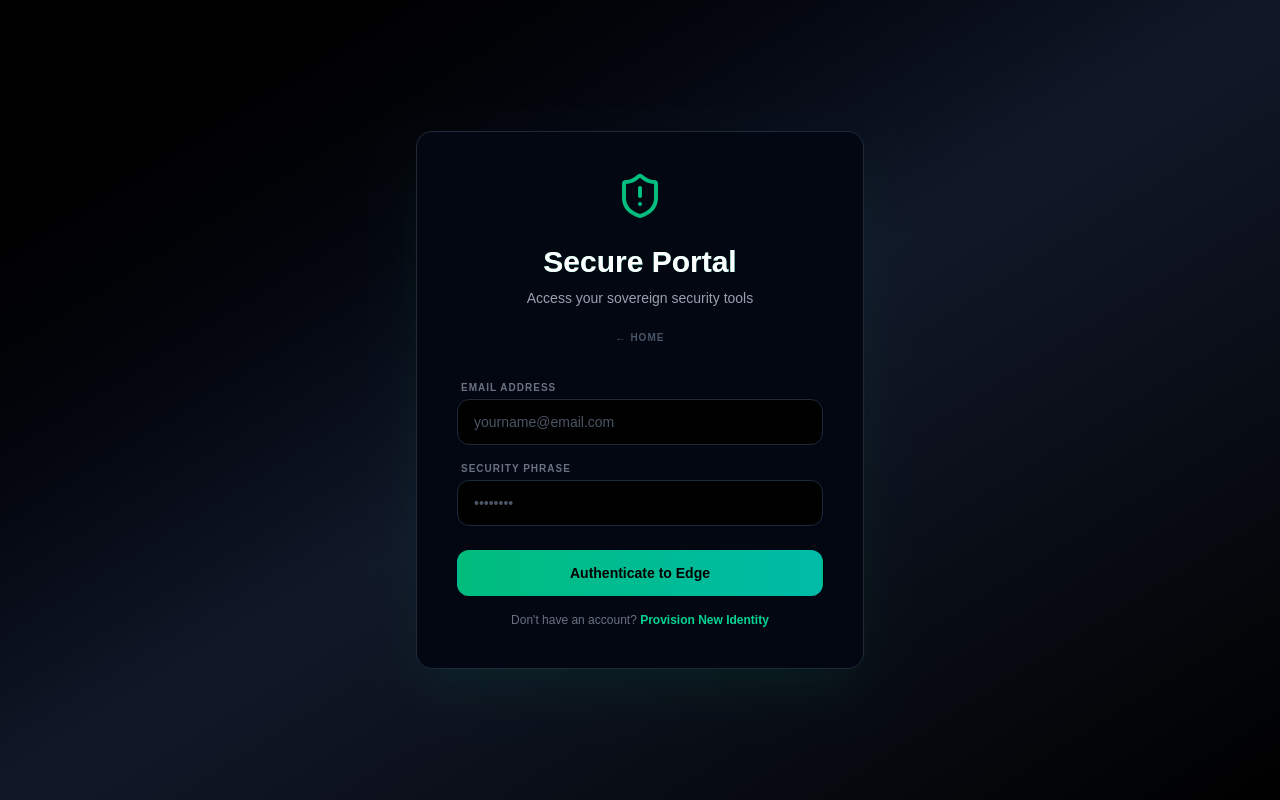
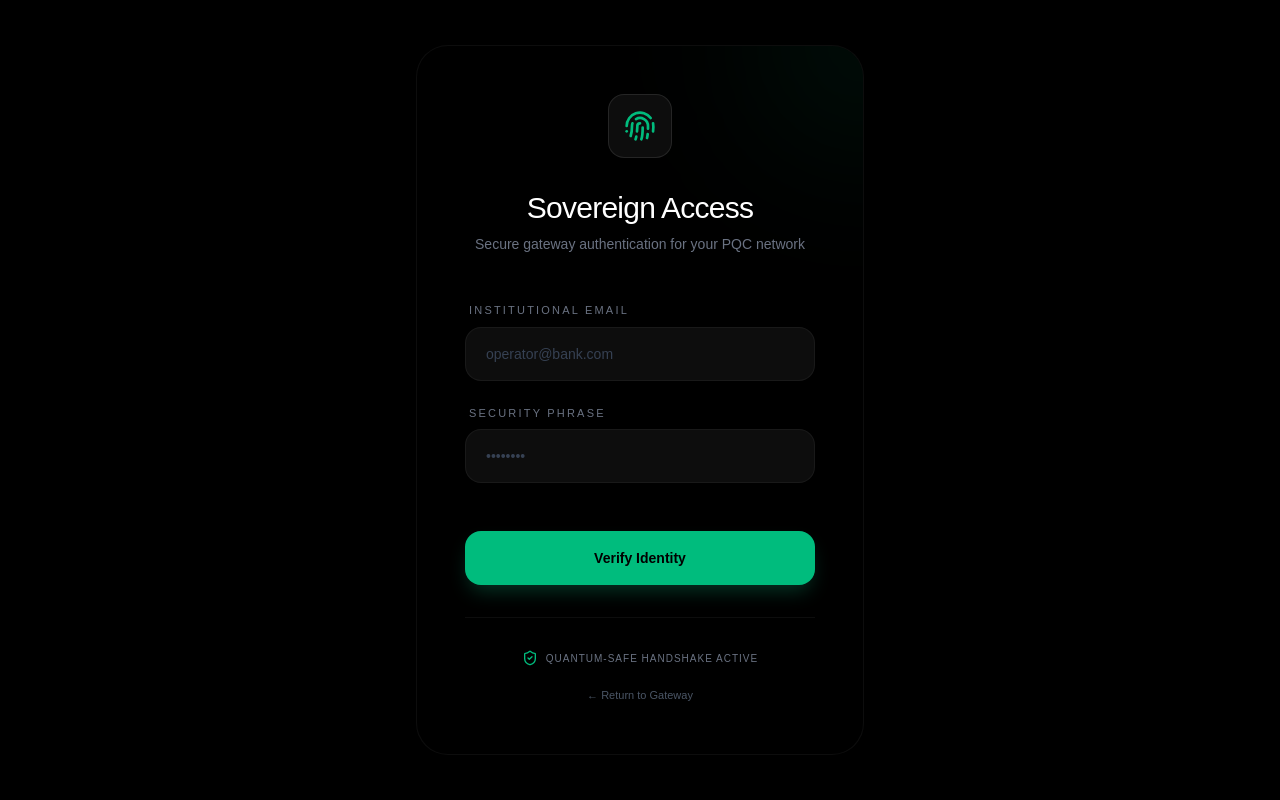
Before and after one commit to harishrsk/Y-shield, a Next.js app in the folder dashboard/: page /login in a window 1280 px wide. Built offline with nearby package versions, Linux system fonts and the light colour scheme.

Commit message:
ux: pivot login and pricing to a comfortable Sovereign Entry and Provisioning design

```diff
--- a/dashboard/src/app/login/page.tsx
+++ b/dashboard/src/app/login/page.tsx
@@ -2,7 +2,7 @@
 
 import { signIn } from "next-auth/react";
 import { useState } from "react";
-import { ShieldAlert, Loader2, AlertCircle } from "lucide-react";
+import { ShieldCheck, Loader2, AlertCircle, Fingerprint } from "lucide-react";
 import { useRouter } from "next/navigation";
 
 export default function Login() {
@@ -37,51 +37,53 @@ export default function Login() {
   };
 
   return (
-    <div className="min-h-screen flex items-center justify-center bg-black bg-gradient-to-br from-black via-gray-900 to-transparent p-4">
-      <div className="max-w-md w-full space-y-8 p-10 bg-gray-950 rounded-2xl shadow-2xl shadow-emerald-500/10 border border-gray-800 transition-all">
-        <div className="text-center">
-          <ShieldAlert className="mx-auto h-12 w-12 text-emerald-500" />
-          <h2 className="mt-6 text-3xl font-extrabold text-white text-transparent bg-clip-text bg-gradient-to-r from-emerald-400 to-teal-600">
-            Secure Portal
+    <div className="min-h-screen flex items-center justify-center bg-black bg-[radial-gradient(circle_at_center,_var(--tw-gradient-stops))] from-slate-900 via-black to-black p-4">
+      <div className="max-w-md w-full space-y-8 p-12 bg-black/40 backdrop-blur-xl rounded-[32px] border border-white/5 shadow-[0_0_50px_rgba(0,0,0,0.5)] relative overflow-hidden group">
+        {/* Subtle Background Glow */}
+        <div className="absolute -top-24 -right-24 w-48 h-48 bg-emerald-500/10 rounded-full blur-[80px] group-hover:bg-emerald-500/20 transition-all duration-700"></div>
+
+        <div className="text-center relative z-10">
+          <div className="inline-flex items-center justify-center w-16 h-16 bg-white/5 rounded-2xl border border-white/10 mb-8">
+            <Fingerprint className="h-8 w-8 text-emerald-500" />
+          </div>
+          <h2 className="text-3xl font-light tracking-tight text-white mb-2">
+            Sovereign Access
           </h2>
-          <p className="mt-2 text-sm text-gray-400 font-medium">Access your sovereign security tools</p>
-          <div className="mt-4">
-            <a href="/" className="text-[10px] text-gray-600 hover:text-emerald-500 transition-colors uppercase tracking-widest font-bold">← Home</a>
-          </div>
+          <p className="text-sm text-gray-500 font-light">Secure gateway authentication for your PQC network</p>
         </div>
 
         {error && (
-          <div className="bg-red-900/20 border border-red-500/30 p-4 rounded-xl flex items-center gap-3 animate-shake">
+          <div className="bg-red-500/5 border border-red-500/20 p-4 rounded-2xl flex items-center gap-3">
             <AlertCircle className="w-5 h-5 text-red-500 shrink-0" />
             <p className="text-xs text-red-400 font-medium">{error}</p>
           </div>
         )}
 
-        <form className="mt-8 space-y-6" onSubmit={handleSubmit}>
-          <div className="rounded-md shadow-sm space-y-4">
-            <div>
-              <label className="text-[10px] uppercase tracking-widest text-gray-500 font-bold ml-1 mb-1 block">Email Address</label>
+        <form className="mt-12 space-y-8 relative z-10" onSubmit={handleSubmit}>
+          <div className="space-y-6">
+            <div className="space-y-2">
+              <label className="text-[11px] uppercase tracking-[0.2em] text-gray-500 font-medium ml-1 block">Institutional Email</label>
               <input
                 id="email-address"
                 name="email"
                 type="email"
                 required
                 disabled={loading}
-                className="appearance-none relative block w-full px-4 py-3 border border-gray-800 bg-black placeholder-gray-600 text-white rounded-xl focus:outline-none focus:ring-1 focus:ring-emerald-500 focus:border-emerald-500 transition-all sm:text-sm"
-                placeholder="yourname@email.com"
+                className="appearance-none relative block w-full px-5 py-4 border border-white/5 bg-white/5 placeholder-gray-700 text-white rounded-2xl focus:outline-none focus:ring-1 focus:ring-emerald-500/50 focus:bg-white/[0.07] transition-all sm:text-sm"
+                placeholder="operator@bank.com"
                 value={email}
                 onChange={(e) => setEmail(e.target.value)}
               />
             </div>
-            <div>
-              <label className="text-[10px] uppercase tracking-widest text-gray-500 font-bold ml-1 mb-1 block">Security Phrase</label>
+            <div className="space-y-2">
+              <label className="text-[11px] uppercase tracking-[0.2em] text-gray-500 font-medium ml-1 block">Security Phrase</label>
               <input
                 id="password"
                 name="password"
                 type="password"
                 required
                 disabled={loading}
-                className="appearance-none relative block w-full px-4 py-3 border border-gray-800 bg-black placeholder-gray-600 text-white rounded-xl focus:outline-none focus:ring-1 focus:ring-emerald-500 focus:border-emerald-500 transition-all sm:text-sm"
+                className="appearance-none relative block w-full px-5 py-4 border border-white/5 bg-white/5 placeholder-gray-700 text-white rounded-2xl focus:outline-none focus:ring-1 focus:ring-emerald-500/50 focus:bg-white/[0.07] transition-all sm:text-sm"
                 placeholder="••••••••"
                 value={password}
                 onChange={(e) => setPassword(e.target.value)}
@@ -89,23 +91,24 @@ export default function Login() {
             </div>
           </div>
 
-          <div className="space-y-4">
+          <div className="pt-4">
             <button
               type="submit"
               disabled={loading}
-              className="group relative w-full flex justify-center py-3 border border-transparent text-sm font-bold rounded-xl text-black bg-gradient-to-r from-emerald-500 to-teal-500 hover:opacity-90 disabled:opacity-50 focus:outline-none focus:ring-2 focus:ring-offset-2 focus:ring-emerald-500 transition-all"
+              className="w-full flex justify-center py-4 px-4 border border-transparent text-sm font-bold rounded-2xl text-black bg-emerald-500 hover:bg-emerald-400 active:scale-[0.98] disabled:opacity-50 transition-all shadow-[0_10px_20px_-5px_rgba(16,185,129,0.3)]"
             >
-              {loading ? <Loader2 className="w-5 h-5 animate-spin" /> : "Authenticate to Edge"}
+              {loading ? <Loader2 className="w-5 h-5 animate-spin" /> : "Verify Identity"}
             </button>
-
-            <p className="text-center text-xs text-gray-500">
-              Don&apos;t have an account?{" "}
-              <a href="/signup" className="text-emerald-400 hover:text-emerald-300 font-bold">
-                Provision New Identity
-              </a>
-            </p>
           </div>
         </form>
+
+        <div className="text-center pt-8 border-t border-white/5 mt-8">
+           <div className="flex items-center justify-center gap-2 mb-4">
+              <ShieldCheck className="w-4 h-4 text-emerald-500" />
+              <span className="text-[10px] text-gray-500 uppercase tracking-widest">Quantum-Safe Handshake Active</span>
+           </div>
+           <a href="/" className="text-[11px] text-gray-600 hover:text-gray-400 transition-colors">← Return to Gateway</a>
+        </div>
       </div>
     </div>
   );
```
Also changed, not shown: dashboard/src/components/LicenseTiers.tsx (+44 -25 lines).
